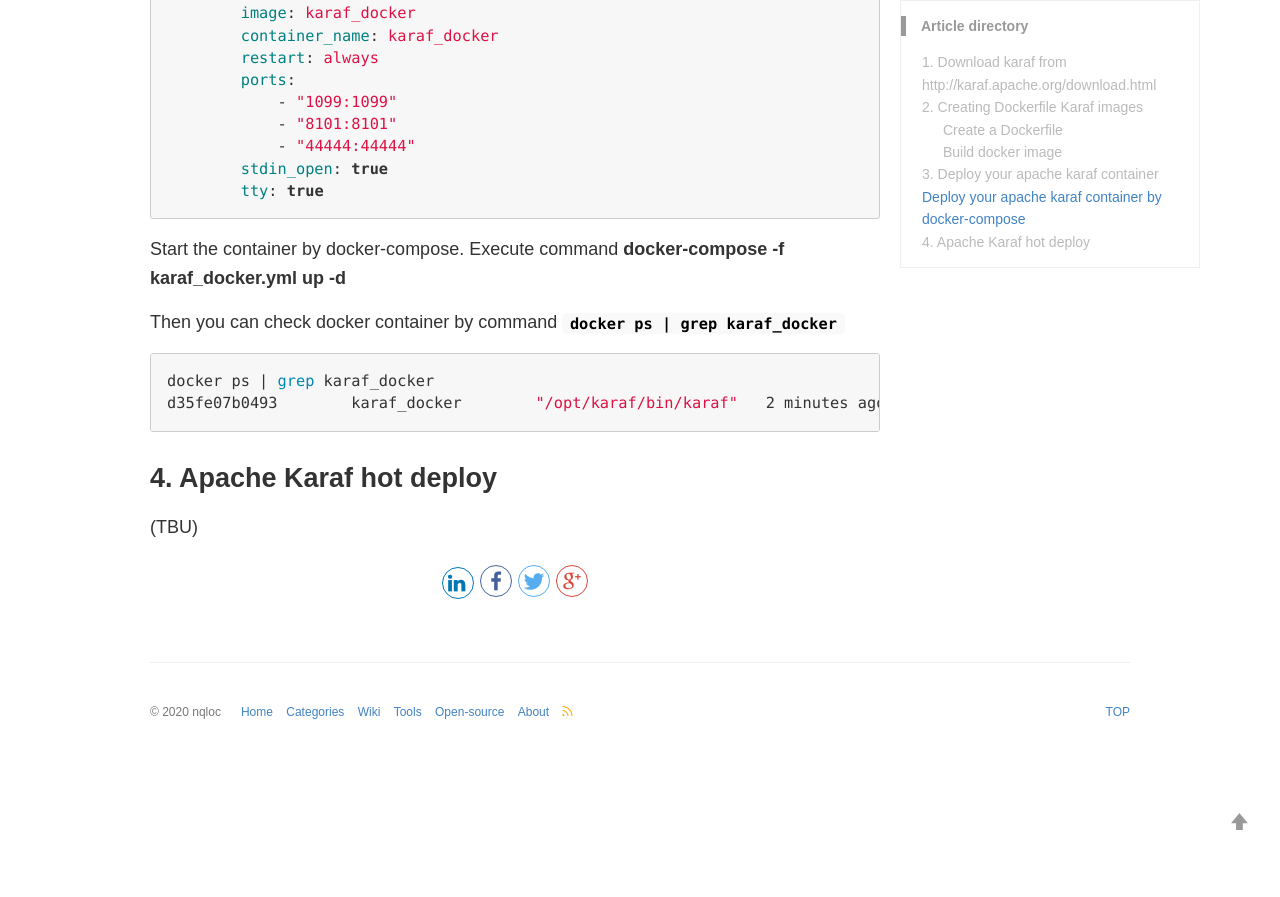
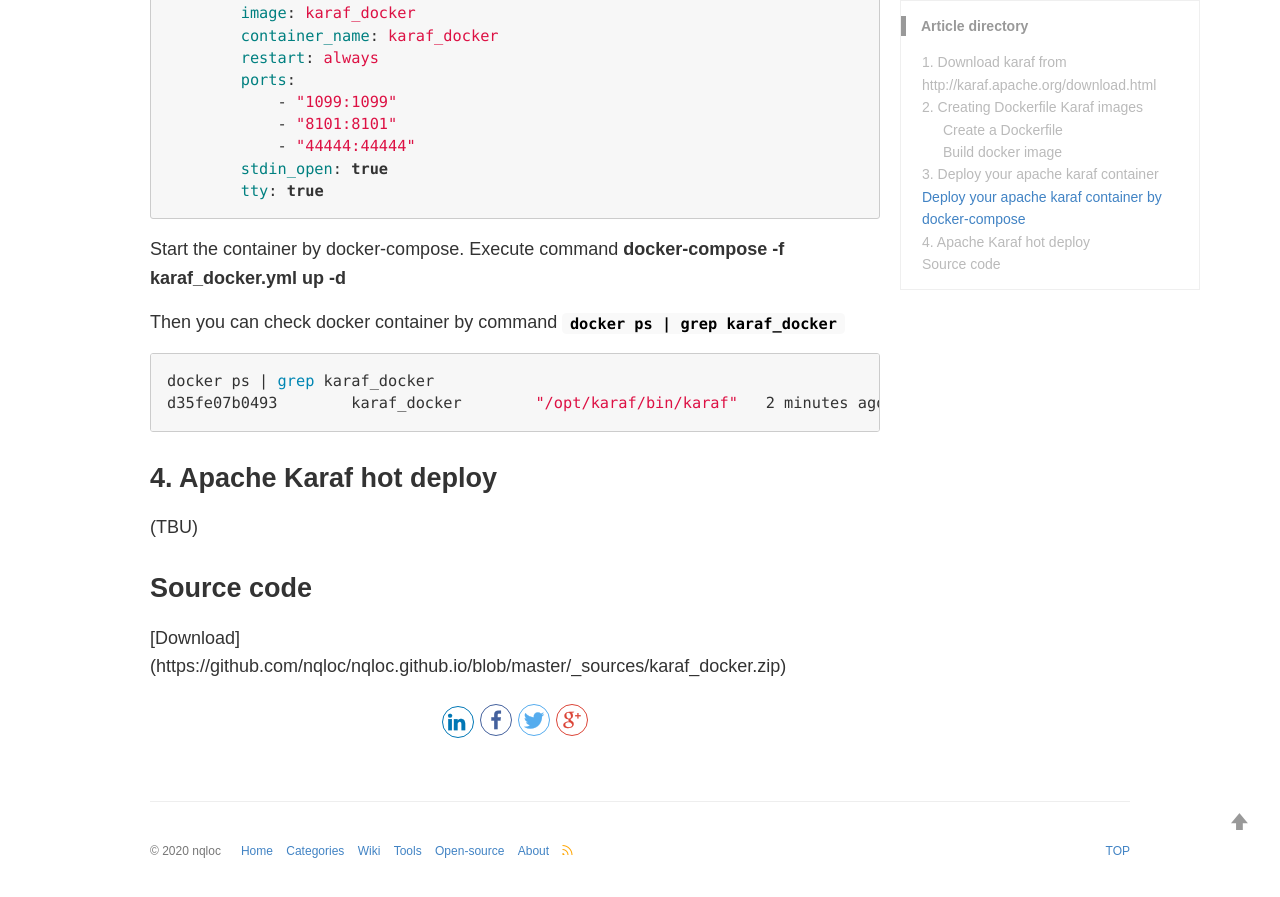
Before and after one commit to nqloc/nqloc.github.io, a Jekyll site: the page built from _posts/2020-3-9-dockerizing-an-apache-karaf-image.md, in a window 1280 px wide and 900 px high, scrolled down 2949 px. Shown: the top 897 px of the window. Built offline with Jekyll 4.4.1, drawn with Linux system fonts in a browser that asks for light colours; comment, search, counter and statistics services are not loaded; before the commit the page ends 3710 px from its top, so only the background shows below that.

Commit message:
Update 2020-3-9-dockerizing-an-apache-karaf-image.md

```diff
--- a/_posts/2020-3-9-dockerizing-an-apache-karaf-image.md
+++ b/_posts/2020-3-9-dockerizing-an-apache-karaf-image.md
@@ -142,3 +142,7 @@ d35fe07b0493        karaf_docker        "/opt/karaf/bin/karaf"   2 minutes ago
 ### 4. Apache Karaf hot deploy
 
 (TBU)
+
+### Source code
+
+[Download] (https://github.com/nqloc/nqloc.github.io/blob/master/_sources/karaf_docker.zip)
```
